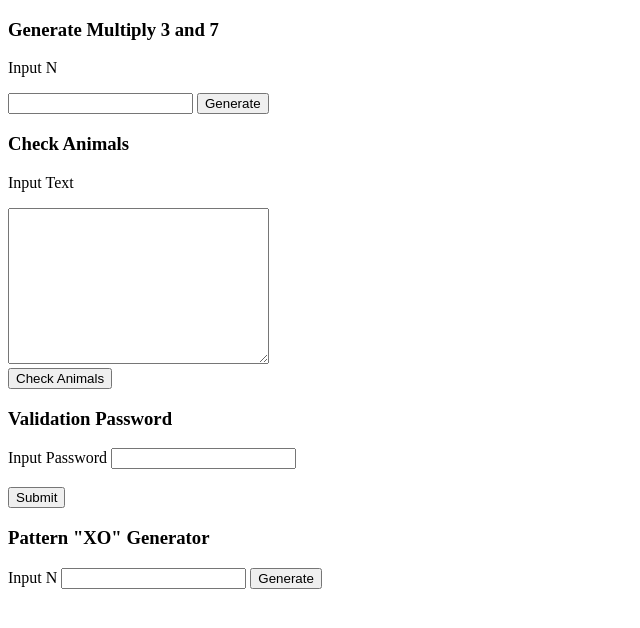
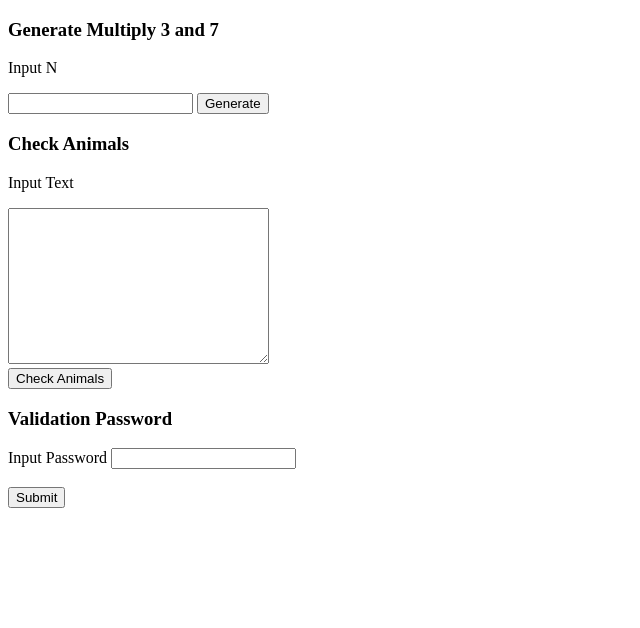
Before and after one commit to Richardyogi/Tes-Logika, a plain HTML site: page index.html in a window 1280 px wide. Shown: the whole page, without its empty margins (0-640 px from the left). Drawn offline with Linux system fonts and the light colour scheme.

Commit message:
menambah hasil, mengedit readme, dan memasukkan query input

```diff
--- a/index.html
+++ b/index.html
@@ -32,19 +32,6 @@
       <button id="submit">Submit</button>
     </div>
 
-    <div class="no5">
-      <h3>Pattern "XO" Generator</h3>
-      <td>Input N</td>
-      <input type="number" id="nGenerator" />
-      <input
-        type="button"
-        id="xoButton"
-        value="Generate"
-        onclick="makePattern()"
-      />
-      <p id="result5"></p>
-    </div>
-
     <script src="js/script.js"></script>
   </body>
 </html>
--- a/js/script.js
+++ b/js/script.js
@@ -22,12 +22,14 @@ document.getElementById("generate").onclick = function () {
   //Nomor2
   document.getElementById("check").onclick = function () {
     var text = document.getElementById("paragrafInput").value.toLowerCase();
-    // console.log(text);
-    // console.log(text.length);
-    let animal1 = "sang gajah";
+    console.log(text);
+    console.log(text.length);
+    let animal1a = "sang";
+    let animal2a = "gajah";
     let animal2 = "serigala";
     let animal3 = "harimau";
     let temp = [];
+    let arrayResult = [];
     let result = "";
     let textRemoveDot = text.replace(/\./g, "");
     temp = textRemoveDot.split(" ");
@@ -53,7 +55,7 @@ document.getElementById("generate").onclick = function () {
 
     document.getElementById("result2").innerHTML = result;
 
-  };
+}
 
 
   //Nomor3
@@ -97,9 +99,8 @@ document.getElementById("generate").onclick = function () {
 
 
   //Nomor5
-  function makePattern() {
+  function makePattern(n) {
     var temp = [];
-    var n = document.getElementById("nGenerator").value;
     let result = "";
 
     for (var i = 0; i < n; i++) {
@@ -112,9 +113,9 @@ document.getElementById("generate").onclick = function () {
     if (n % 2 !== 0) {
       for (var row = 0; row < n; row++) {
         for (var column = 0; column < n; column++) {
-          if (row === 0 || row === n-1  || column === 0 || column === n-1 ) {
+          if (row === 0 || row === n - 1 || column === 0 || column === n - 1) {
             temp[row][column] = "x";
-          } else if ((row + 1) + (column + 1) === n + 1) {
+          } else if (row + 1 + (column + 1) === n + 1) {
             temp[row][column] = "x";
           }
         }
@@ -128,11 +129,8 @@ document.getElementById("generate").onclick = function () {
       result = result + "<br>";
     }
 
-    document.getElementById("result5").innerHTML = result;
+    console.log(result);
     console.table(temp);
-    // console.log(temp);
   }
 
-
-
   makePattern(5);
```
Also changed, not shown: hasil/No.1.png (added), hasil/No.2.png (added), hasil/No.3A.png (added), hasil/No.3B.png (added), hasil/No.5.png (added), query.txt (added), 1 other file. Lines whose indentation alone changed are shown as unchanged.
